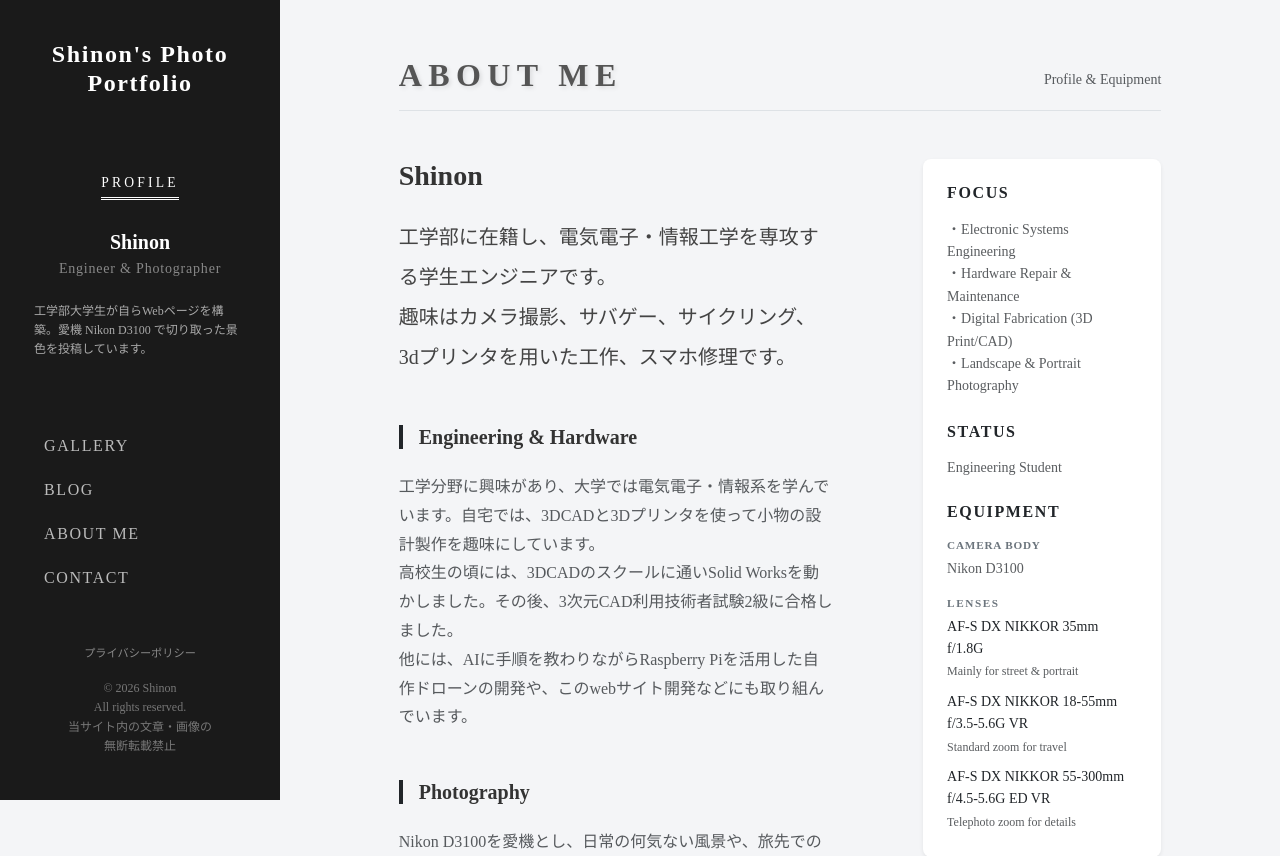
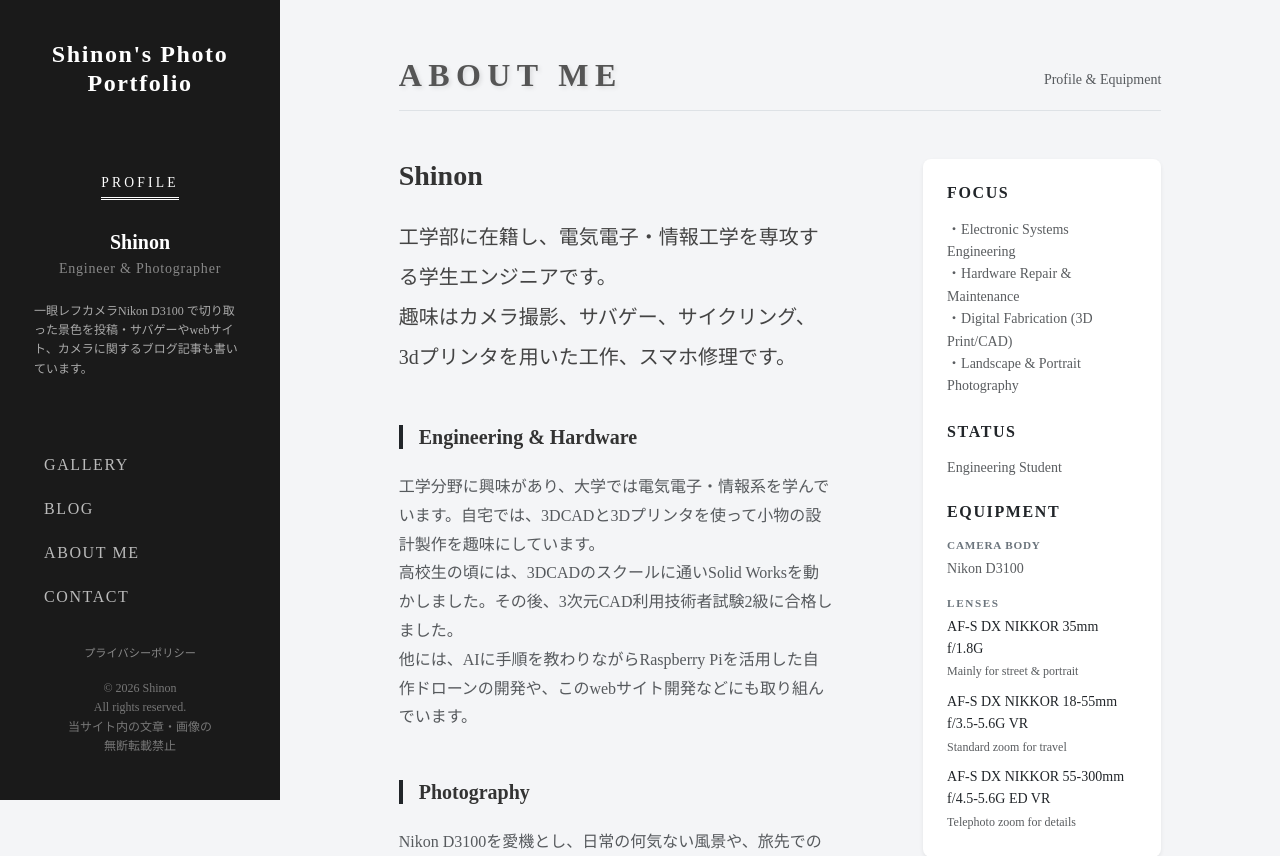
Before and after one commit to Shinon78/my-photo-portfolio, a Django app: page /about/ in a window 1280 px wide. Shown: the top 856 px of the page. Run offline with Django 5.2, Linux system fonts and the light colour scheme.

Commit message:
説明文少し変更

```diff
--- a/photos/templates/photos/base.html
+++ b/photos/templates/photos/base.html
@@ -18,7 +18,7 @@
     <script async src="https://pagead2.googlesyndication.com/pagead/js/adsbygoogle.js?client=ca-pub-8285052881088341" crossorigin="anonymous"></script>
 
     <meta name="description" content="{% block description %}工学部大学生が自作。Nikon D3100で撮影した風景や日常を記録したフォトポートフォリオ{% endblock %}">
-    <title>{% block title %}工学部生がwebサイトを自作してみた。カメラの写真やブログを載せています。{% endblock %}</title>
+    <title>{% block title %}理系大学生がwebサイトを自作してみた。カメラの写真やブログを載せています。{% endblock %}</title>
     <link href="https://cdn.jsdelivr.net/npm/bootstrap@5.3.0/dist/css/bootstrap.min.css" rel="stylesheet">
     <link rel="stylesheet" href="{% static 'style.css' %}?v=2">
 
@@ -210,7 +210,7 @@
             <p class="small mb-2" style="color: #888; letter-spacing: 0.05rem;">Engineer & Photographer</p>
 
             <div class="site-description">
-                <p>工学部大学生が自らWebページを構築。愛機 Nikon D3100 で切り取った景色を投稿しています。</p>
+                <p>一眼レフカメラNikon D3100 で切り取った景色を投稿・サバゲーやwebサイト、カメラに関するブログ記事も書いています。</p>
             </div>
 
             <ul class="nav flex-column text-start mt-5">
```
